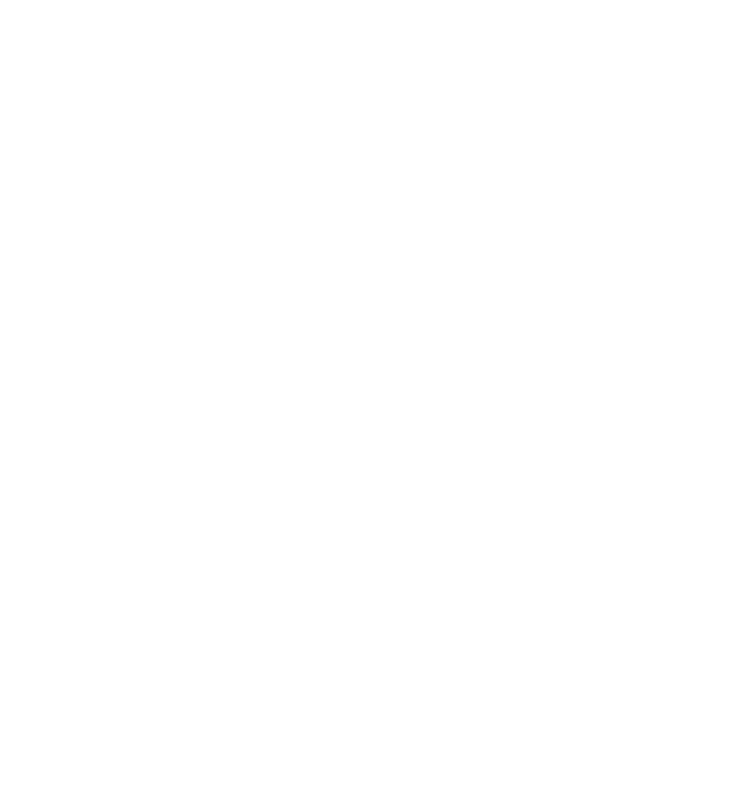
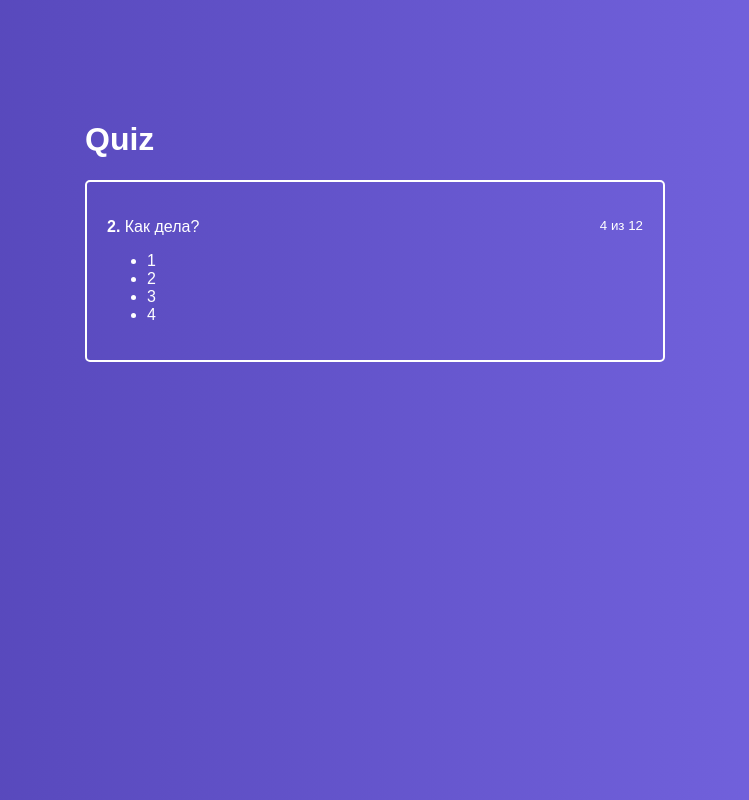
Before and after one commit to YuriAnisimov27/React.Practice, a React app: page / in a window 1280 px wide. Shown: the whole page, without its empty margins (265-1014 px from the left). Built offline with nearby package versions, Linux system fonts and the light colour scheme.

Commit message:
feat: add ActiveQuiz

```diff
--- a/src/App.js
+++ b/src/App.js
@@ -1,11 +1,12 @@
 import React, {Component} from 'react'
 import Layout from './hoc/Layout/Layout'
+import Quiz from "./containers/Quiz/Quiz";
 
 class App extends Component {
   render() {
     return (
       <Layout>
-
+        <Quiz />
       </Layout>
     )
   }
--- /dev/null
+++ b/src/components/ActiveQuiz/ActiveQuiz.css
@@ -0,0 +1,13 @@
+.ActiveQuiz {
+    padding: 20px;
+    color: #fff;
+    border: 2px solid #fff;
+    border-radius: 5px;
+    margin: 0 10px;
+    box-sizing: border-box;
+}
+
+.Question {
+    display: flex;
+    justify-content: space-between;
+}
--- /dev/null
+++ b/src/components/ActiveQuiz/ActiveQuiz.js
@@ -0,0 +1,23 @@
+import React from 'react'
+import classes from'./ActiveQuiz.css'
+
+const ActiveQuiz = props => (
+  <div className={classes.ActiveQuiz}>
+    <p className={classes.Question}>
+      <span>
+        <strong>2.  </strong>
+        Как дела?
+      </span>
+      <small>4 из 12</small>
+    </p>
+
+    <ul>
+      <li>1</li>
+      <li>2</li>
+      <li>3</li>
+      <li>4</li>
+    </ul>
+  </div>
+)
+
+export default ActiveQuiz;
--- /dev/null
+++ b/src/containers/Quiz/Quiz.css
@@ -0,0 +1,17 @@
+.Quiz {
+    display: flex;
+    justify-content: center;
+    padding-top: 100px;
+    flex-grow: 1;
+    width: 100%;
+    background: linear-gradient(90deg, #5041b2 0%, #7969e6 100%);
+}
+
+.Quiz h1 {
+    color: #fff;
+    margin-left: 10px;
+}
+
+.QuizWrapper {
+    width: 600px;
+}
--- /dev/null
+++ b/src/containers/Quiz/Quiz.js
@@ -0,0 +1,22 @@
+import React, {Component} from 'react'
+import classes from'./Quiz.css'
+import ActiveQuiz from "../../components/ActiveQuiz/ActiveQuiz";
+
+class Quiz extends Component {
+  state = {
+    quiz: []
+  }
+
+  render() {
+    return (
+      <div className={classes.Quiz}>
+        <div className={classes.QuizWrapper}>
+          <h1>Quiz</h1>
+          <ActiveQuiz />
+        </div>
+      </div>
+    );
+  }
+}
+
+export default Quiz;
```
